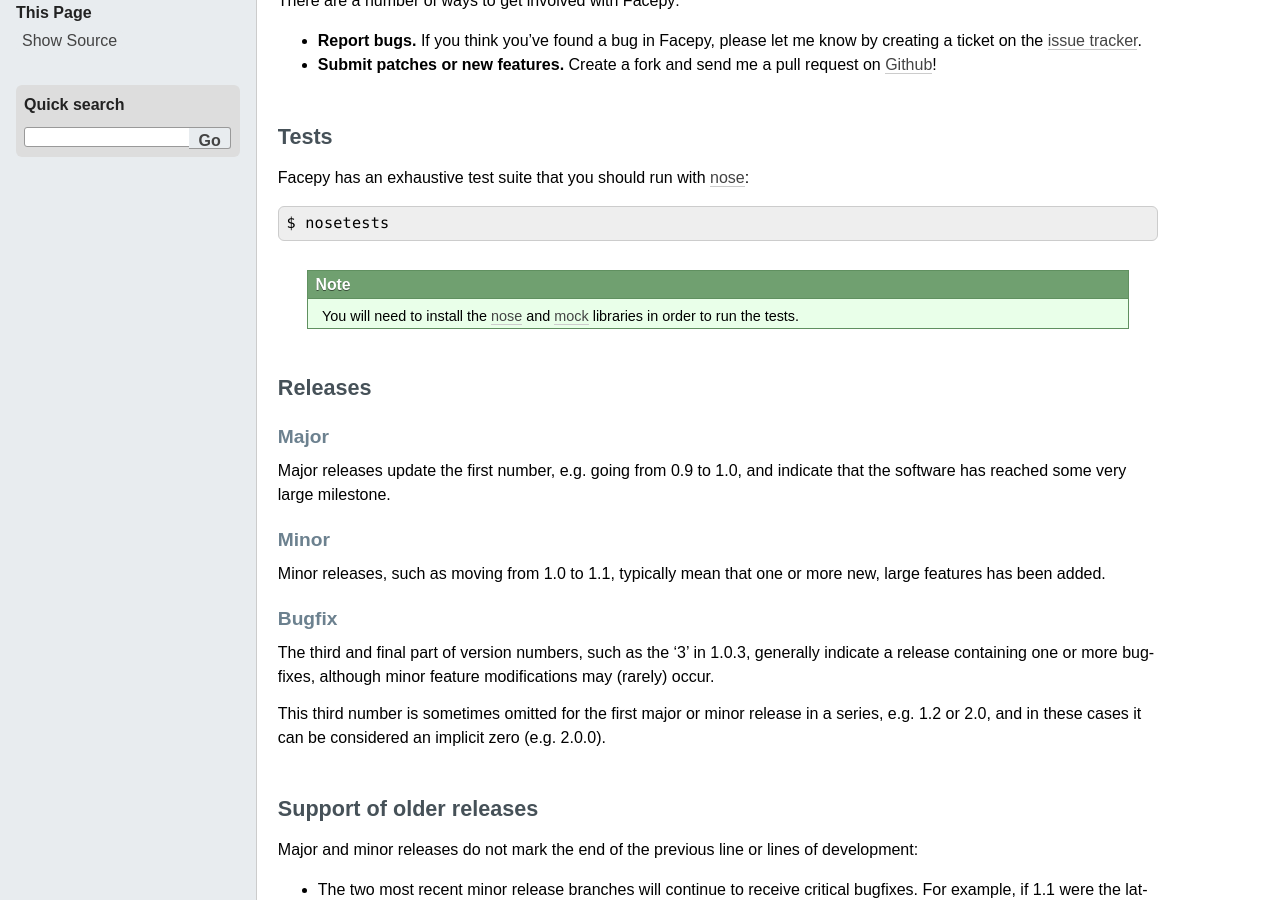
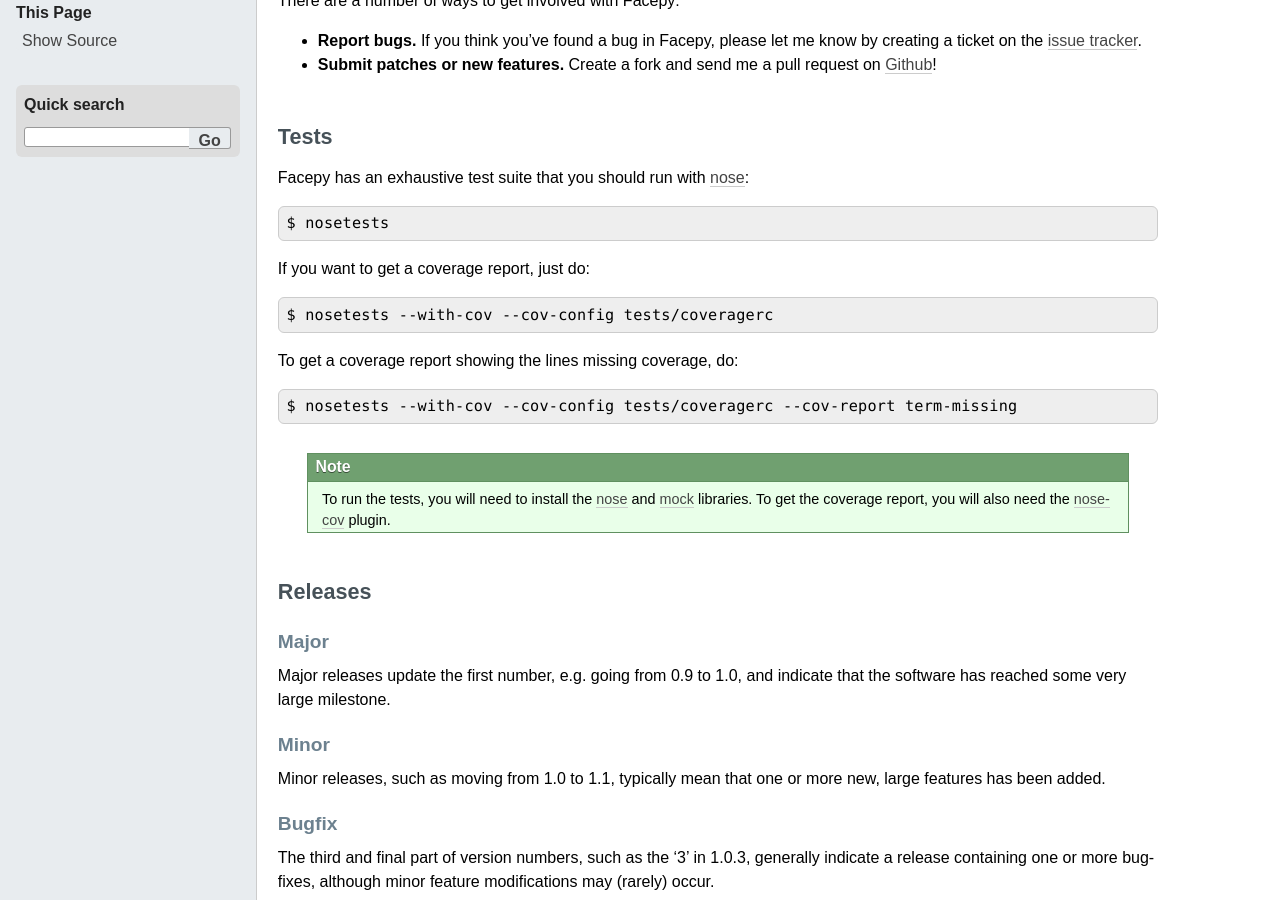
Before and after one commit to jgorset/facepy, a Sphinx documentation site: the page built from docs/source/development.rst, in a window 1280 px wide and 900 px high, scrolled down 311 px. Built offline with Sphinx 7.4.7, drawn with Linux system fonts in a browser that asks for light colours.

Commit message:
Adding nose-cov support
nose-cov is a nice coverage plugin and a cool addition to have when writing
tests, so here it is :)

```diff
--- a/docs/source/development.rst
+++ b/docs/source/development.rst
@@ -30,9 +30,18 @@ Facepy has an exhaustive test suite that you should run with `nose`_::
 
     $ nosetests
 
+If you want to get a coverage report, just do::
+
+    $ nosetests --with-cov --cov-config tests/coveragerc
+
+To get a coverage report showing the lines missing coverage, do::
+
+    $ nosetests --with-cov --cov-config tests/coveragerc --cov-report term-missing
+
 .. note::
 
-  You will need to install the `nose`_ and `mock`_  libraries in order to run the tests.
+  To run the tests, you will need to install the `nose`_ and `mock`_ libraries.
+  To get the coverage report, you will also need the `nose-cov`_ plugin.
 
 Releases
 --------
@@ -72,6 +81,7 @@ Major and minor releases do not mark the end of the previous line or lines of de
   were found in 1.1 that affected 0.9 and could be easily applied, a new 0.9.x version might be released.
 
 .. _nose: http://readthedocs.org/docs/nose/en/latest/
+.. _nose-cov: http://pypi.python.org/pypi/nose-cov/
 .. _issue tracker: https://github.com/jgorset/facepy/issues
 .. _Github: http://github.com
 .. _PEP-8: http://www.python.org/dev/peps/pep-0008/
--- a/requirements.txt
+++ b/requirements.txt
@@ -1,4 +1,5 @@
 requests==0.12
 nose==1.1.2
+nose-cov==1.5
 sphinx==1.0.7
 mock==0.8.0
```
Also changed, not shown: 1 other file.
